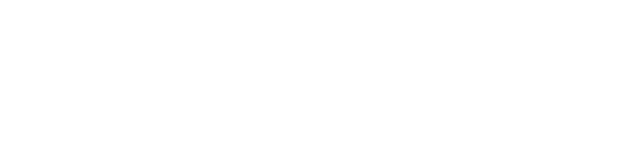
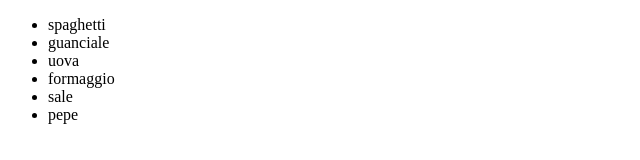
Before and after one commit to nicolozibra1/js-lista-spesa, a plain HTML site: page index.html in a window 1280 px wide. Shown: the whole page, without its empty margins (0-640 px from the left). Drawn offline with Linux system fonts and the light colour scheme.

Commit message:
add-script-list

```diff
--- a/index.html
+++ b/index.html
@@ -8,7 +8,7 @@
     <title>Lista della spesa</title>
 </head>
 <body>
-
+    <ul id="ingredientList"></ul>
     <script src="./js/script.js"></script>
 </body>
 </html>
--- a/js/script.js
+++ b/js/script.js
@@ -0,0 +1,22 @@
+let ingredients = [
+    "spaghetti",
+    "guanciale",
+    "uova",
+    "formaggio",
+    "sale",
+    "pepe"
+];
+console.log(ingredients);
+
+let i = 0;
+
+while(i < ingredients.length) {
+
+    const listItem = document.createElement("li");
+
+    listItem.textContent = ingredients[i];
+
+    ingredientList.appendChild(listItem);
+
+    i++;
+}
```
